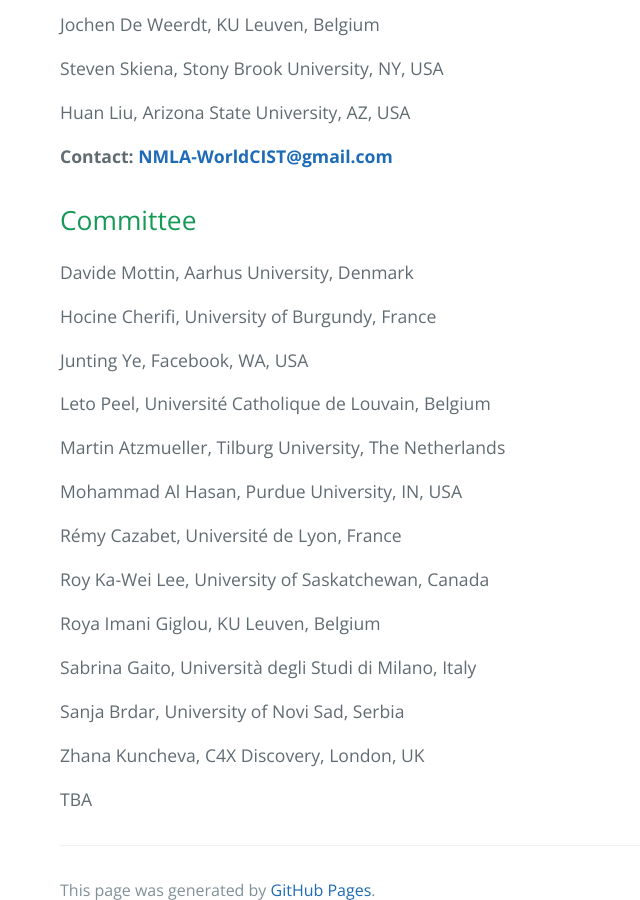
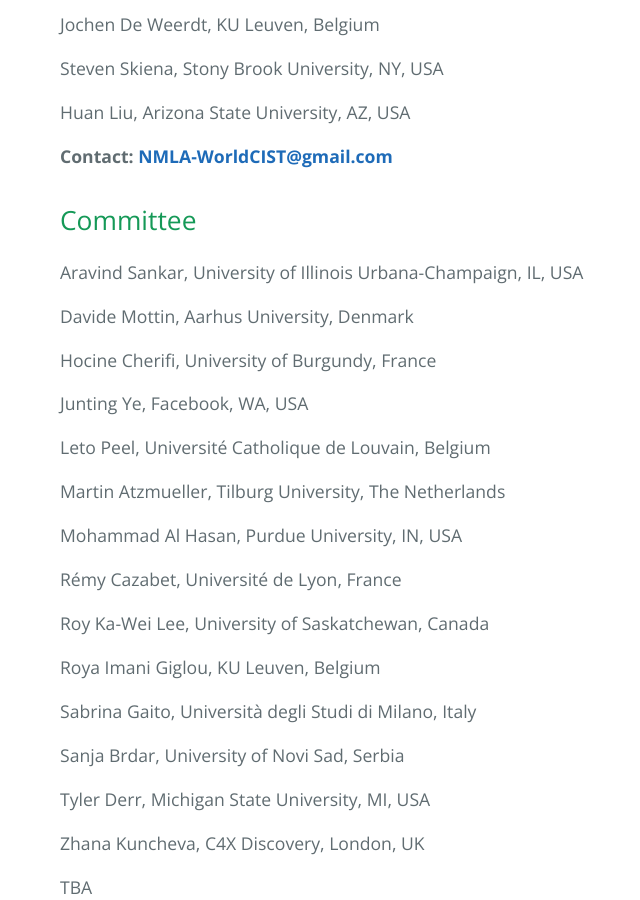
Before and after one commit to NMLA-WorldCIST/NMLA-WorldCIST.github.io, a Jekyll site: the page built from index.md, in a window 1280 px wide and 900 px high, scrolled down 3911 px. Shown: the whole window, without its empty margins (164-804 px from the left). Built offline with Jekyll 4.4.1, drawn with Linux system fonts in a browser that asks for light colours.

Commit message:
Update index.md

```diff
--- a/index.md
+++ b/index.md
@@ -133,6 +133,8 @@ Huan Liu, Arizona State University, AZ, USA
 
 ## <a name="Committee"></a> Committee
 
+Aravind Sankar, University of Illinois Urbana-Champaign, IL, USA
+
 Davide	Mottin,	Aarhus	University,	Denmark
 
 Hocine	Cherifi,	University	of	Burgundy,	France
@@ -143,7 +145,7 @@ Leto	Peel,	Université	Catholique	de	Louvain, Belgium
 
 Martin	Atzmueller,	Tilburg	University,	The	Netherlands
 
-Mohammad	Al	Hasan,	Purdue	University,	IN,	USA
+Mohammad	Al	Hasan, Purdue	University,	IN,	USA
 
 Rémy Cazabet,	Université	de	Lyon,	France
 
@@ -158,6 +160,9 @@ Sanja	Brdar,	University	of	Novi	Sad, Serbia
 <!---
 Sanja	Šćepanović,	Bell Labs	Cambridge, UK
 -->
+
+Tyler Derr, Michigan State University, MI, USA
+
 Zhana	Kuncheva,	C4X	Discovery,	London,	UK
 
 TBA
```
